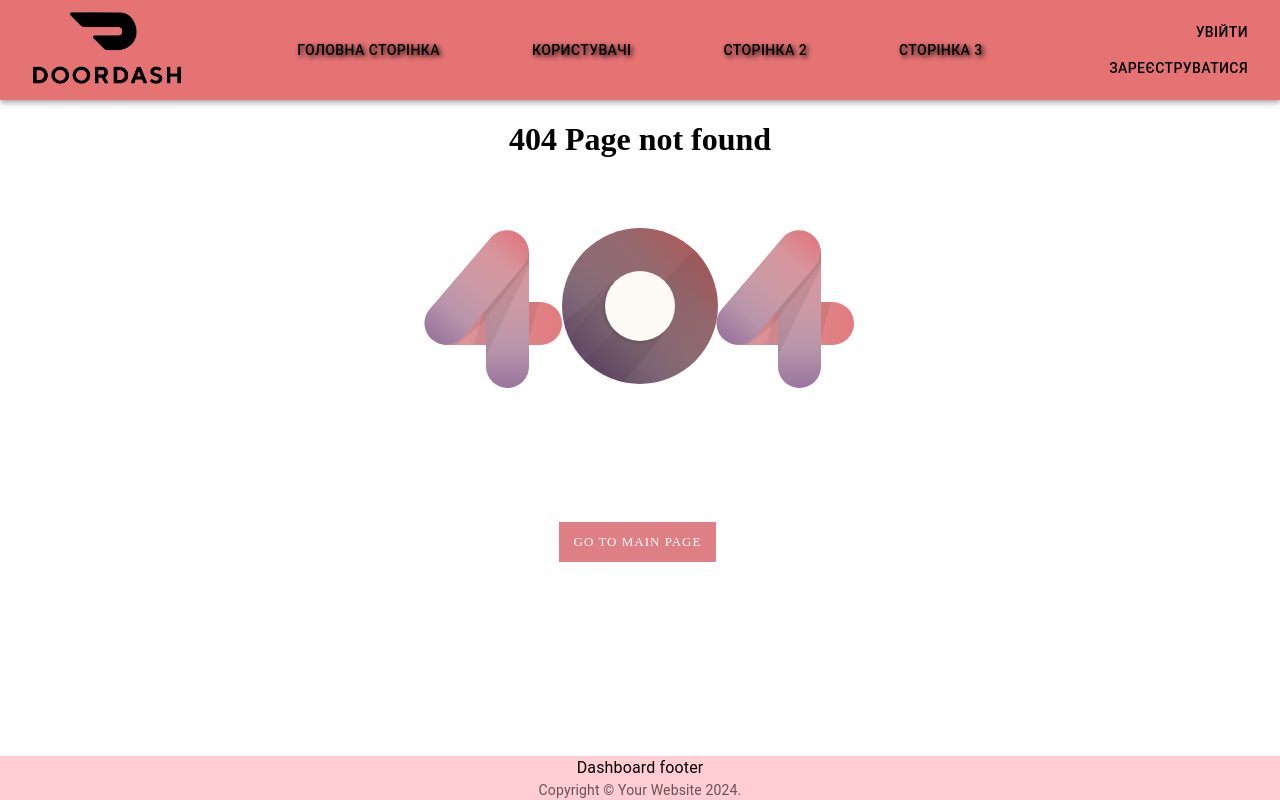
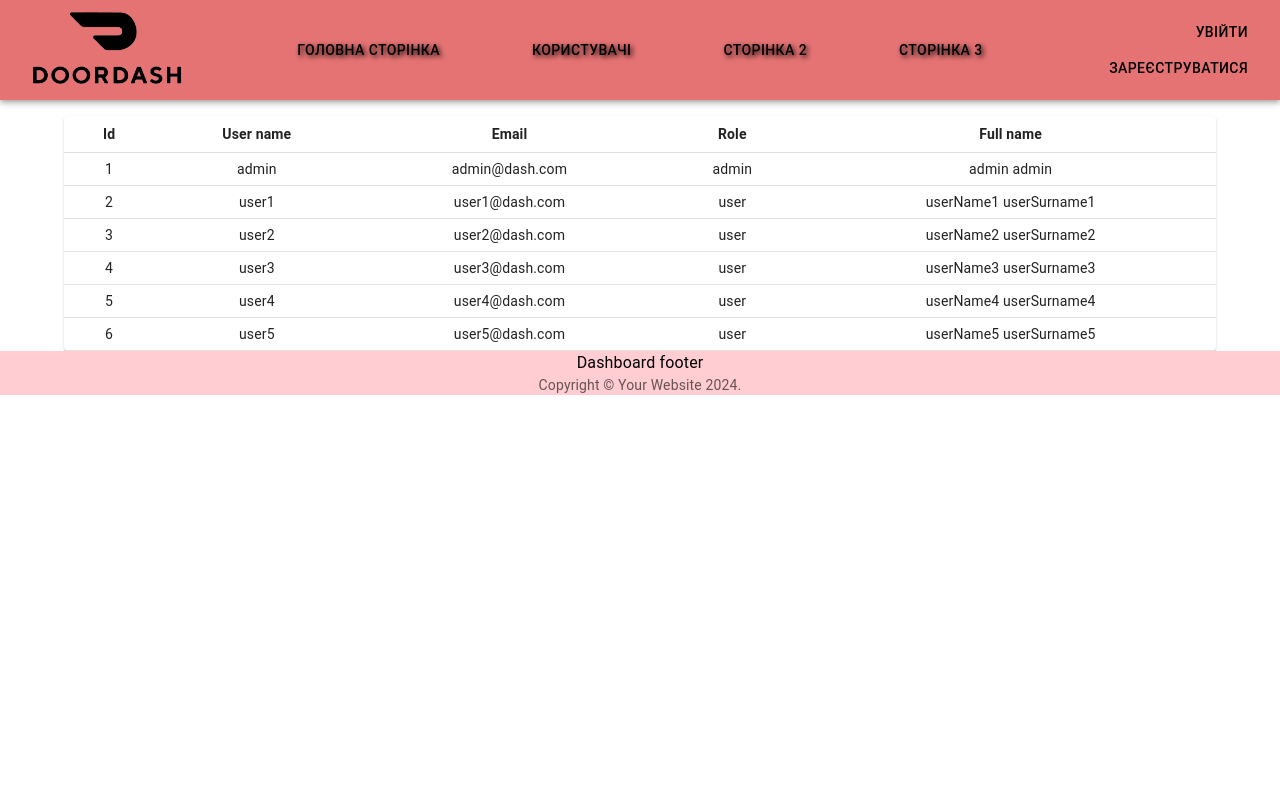
Before and after one commit to potapchukdmytro/dashboard, a React (Create React App) app: page /user in a window 1280 px wide. Before the commit this address had no page. Built offline with nearby package versions, Linux system fonts and the light colour scheme.

Commit message:
Add user path. Galery on main page and pagination

```diff
--- a/src/App.jsx
+++ b/src/App.jsx
@@ -1,6 +1,4 @@
 import React from "react";
-import Navbar from "./components/navbar/Navbar";
-import Footer from "./components/footer/Footer";
 import MainPage from "./pages/mainPage/MainPage";
 import NotFound from "./pages/notFound/NotFound";
 import { ThemeProvider } from "@mui/material/styles";
@@ -9,6 +7,7 @@
 import SignInPage from "./pages/auth/singin/SignInPage";
 import { Routes, Route } from "react-router-dom";
 import DefaulLayout from "./components/layouts/default/DefaultLayout";
+import UsersPage from "./pages/user/UsersPage";
 
 const App = () => {
     return (
@@ -16,7 +15,14 @@
             <Routes>
                 <Route path="/" element={<DefaulLayout />}>
                     <Route index element={<MainPage />} />
-                    <Route path="/createuser" element={<CreateUserPage />} />
+                    <Route path="user">
+                        <Route index element={<UsersPage />} />
+                        <Route
+                            path="createuser"
+                            element={<CreateUserPage />}
+                        />
+                    </Route>
+
                     <Route path="/signin" element={<SignInPage />} />
                     <Route path="*" element={<NotFound />} />
                 </Route>
--- a/src/components/footer/Footer.jsx
+++ b/src/components/footer/Footer.jsx
@@ -10,7 +10,7 @@
         <Box
             bgcolor={theme.palette.primary.light}
             sx={{
-                position: "fixed",
+                position: "relative",
                 bottom: 0,
                 textAlign: "center",
                 width: "100%",
--- a/src/components/navbar/Navbar.jsx
+++ b/src/components/navbar/Navbar.jsx
@@ -30,12 +30,16 @@
                     xs={8}
                     sx={{ justifyContent: "space-evenly" }}
                 >
+                    <Link to="/">
                         <Button sx={btnPageStyle} onClick={clickHandler}>
                             Головна сторінка
                         </Button>
+                    </Link>
+                    <Link to="user">
                         <Button sx={btnPageStyle} onClick={clickHandler}>
                             Користувачі
                         </Button>
+                    </Link>
                     <Button sx={btnPageStyle} onClick={clickHandler}>
                         Сторінка 2
                     </Button>
--- a/src/pages/mainPage/MainPage.jsx
+++ b/src/pages/mainPage/MainPage.jsx
@@ -1,104 +1,32 @@
-import React from "react";
+import React, { useEffect } from "react";
 import { useState } from "react";
 import {
     Box,
-    Table,
-    TableBody,
-    TableCell,
-    TableContainer,
-    TableHead,
-    TableRow,
-    Paper,
     Container,
     Typography,
     Button,
+    Grid,
+    Pagination,
+    ImageList,
+    ImageListItem,
 } from "@mui/material";
-
-const users = [
-    {
-        id: 1,
-        userName: "admin",
-        email: "admin@dash.com",
-        role: "admin",
-        name: "admin",
-        surname: "admin",
-    },
-    {
-        id: 2,
-        userName: "user1",
-        email: "user1@dash.com",
-        role: "user",
-        name: "userName1",
-        surname: "userSurname1",
-    },
-    {
-        id: 3,
-        userName: "user2",
-        email: "user2@dash.com",
-        role: "user",
-        name: "userName2",
-        surname: "userSurname2",
-    },
-    {
-        id: 4,
-        userName: "user3",
-        email: "user3@dash.com",
-        role: "user",
-        name: "userName3",
-        surname: "userSurname3",
-    },
-    {
-        id: 5,
-        userName: "user4",
-        email: "user4@dash.com",
-        role: "user",
-        name: "userName4",
-        surname: "userSurname4",
-    },
-    {
-        id: 6,
-        userName: "user5",
-        email: "user5@dash.com",
-        role: "user",
-        name: "userName5",
-        surname: "userSurname5",
-    },
-];
 
 export default function MainPage() {
     // state
     const [counter, setCounter] = useState(0);
+    const [images, setImages] = useState([]);
+    const [pagination, setPagination] = useState({ total: 0, page: 1 });
 
-    // деструктизація
-    // const admin = users[0];
+    const perPage = 8;
+    const imagesCategory = "Harry Potter"
+    const apiKey = "XnwpPKhh4msoD07AMkJrjHXUmXjMHaMyZYb4SAlxYB5njXsfZNSi9QKQ";
+    let apiUrl = `https://api.pexels.com/v1/search?query=${imagesCategory}&per_page=${perPage}&page=${pagination.page}`;
 
+    const pageCount = Math.ceil(pagination.total / perPage);
 
-    // const adminCopy = { ...admin, name: "mega admin", id: 100 };
-
-    // admin.email = "test";
-    // console.log(adminCopy);
-    // console.log(admin);
-
-    // {
-    //     id: 1,
-    //     userName: "admin",
-    //     email: "admin@dash.com",
-    //     role: "admin",
-    //     name: "admin",
-    //     surname: "admin",
-    // }
-
-    // const { name, surname } = admin;
-
-    // const colors = ["red", "green", "blue"];
-
-    // const [red, green, blue] = colors;
-
-    // console.log(red);
-    // console.log(green);
-    // console.log(blue);
-
-
+    const pageChangeHandler = (event, value) => {
+        setPagination({ ...pagination, page: value });
+    };
 
     const incrementClick = () => {
         setCounter(counter + 1);
@@ -110,67 +38,53 @@
         }
     };
 
+    useEffect(() => {
+        fetch(apiUrl, {
+            method: "GET",
+            headers: {
+                Authorization: apiKey,
+            },
+        })
+            .then((response) => {
+                if (response.status === 200) {
+                    return response.json();
+                }
+            })
+            .then((data) => {
+                const photos = data.photos.map((item) => item.src.medium);
+                setPagination({ ...pagination, total: data.total_results });
+                setImages(photos);
+            })
+            .catch((error) => {
+                console.log(error);
+            });
+    }, [pagination.page]);
+
     return (
         <Container sx={{ mt: 2 }}>
-            <TableContainer component={Paper}>
-                <Table
-                    sx={{ minWidth: 650 }}
-                    size="small"
-                    aria-label="a dense table"
-                >
-                    <TableHead>
-                        <TableRow>
-                            <TableCell
-                                sx={{ fontWeight: "bold" }}
-                                align="center"
-                            >
-                                Id
-                            </TableCell>
-                            <TableCell
-                                sx={{ fontWeight: "bold" }}
-                                align="center"
-                            >
-                                User name
-                            </TableCell>
-                            <TableCell
-                                sx={{ fontWeight: "bold" }}
-                                align="center"
-                            >
-                                Email
-                            </TableCell>
-                            <TableCell
-                                sx={{ fontWeight: "bold" }}
-                                align="center"
-                            >
-                                Role
-                            </TableCell>
-                            <TableCell
-                                sx={{ fontWeight: "bold" }}
-                                align="center"
-                            >
-                                Full name
-                            </TableCell>
-                        </TableRow>
-                    </TableHead>
-                    <TableBody>
-                        {users.map((item) => (
-                            <TableRow key={item.id}>
-                                <TableCell align="center">{item.id}</TableCell>
-                                <TableCell align="center">
-                                    {item.userName}
-                                </TableCell>
-                                <TableCell align="center">
-                                    {item.email}
-                                </TableCell>
-                                <TableCell align="center">
-                                    {item.role}
-                                </TableCell>
-                                <TableCell align="center">{`${item.name} ${item.surname}`}</TableCell>
-                            </TableRow>
-                        ))}
-                    </TableBody>
-                </Table>
-            </TableContainer>
+            <Grid container columnSpacing={2} rowSpacing={1}>
+                <ImageList variant="masonry" cols={3} gap={8}>
+                    {images.map((item) => (
+                        <ImageListItem key={item}>
+                            <img
+                                srcSet={`${item}?w=248&fit=crop&auto=format&dpr=2 2x`}
+                                src={`${item}?w=248&fit=crop&auto=format`}
+                                alt="image"
+                                loading="lazy"
+                            />
+                        </ImageListItem>
+                    ))}
+                </ImageList>
+                <Grid item xs={12} sx={{ display: "flex" }}>
+                    <Pagination
+                        page={pagination.page}
+                        onChange={pageChangeHandler}
+                        sx={{ m: "auto" }}
+                        count={pageCount}
+                        color="primary"
+                    />
+                </Grid>
+            </Grid>
 
             <Box sx={{ textAlign: "center", mt: 3 }}>
                 <Typography variant="h4">{counter}</Typography>
--- /dev/null
+++ b/src/pages/user/UsersPage.jsx
@@ -0,0 +1,130 @@
+import React from "react";
+import {
+    Table,
+    TableBody,
+    TableCell,
+    TableContainer,
+    TableHead,
+    TableRow,
+    Paper,
+    Container
+} from "@mui/material";
+
+const users = [
+    {
+        id: 1,
+        userName: "admin",
+        email: "admin@dash.com",
+        role: "admin",
+        name: "admin",
+        surname: "admin",
+    },
+    {
+        id: 2,
+        userName: "user1",
+        email: "user1@dash.com",
+        role: "user",
+        name: "userName1",
+        surname: "userSurname1",
+    },
+    {
+        id: 3,
+        userName: "user2",
+        email: "user2@dash.com",
+        role: "user",
+        name: "userName2",
+        surname: "userSurname2",
+    },
+    {
+        id: 4,
+        userName: "user3",
+        email: "user3@dash.com",
+        role: "user",
+        name: "userName3",
+        surname: "userSurname3",
+    },
+    {
+        id: 5,
+        userName: "user4",
+        email: "user4@dash.com",
+        role: "user",
+        name: "userName4",
+        surname: "userSurname4",
+    },
+    {
+        id: 6,
+        userName: "user5",
+        email: "user5@dash.com",
+        role: "user",
+        name: "userName5",
+        surname: "userSurname5",
+    }
+];
+
+const UsersPage = () => {
+    return (
+        <Container sx={{ mt: 2 }}>
+            <TableContainer component={Paper}>
+                <Table
+                    sx={{ minWidth: 650 }}
+                    size="small"
+                    aria-label="a dense table"
+                >
+                    <TableHead>
+                        <TableRow>
+                            <TableCell
+                                sx={{ fontWeight: "bold" }}
+                                align="center"
+                            >
+                                Id
+                            </TableCell>
+                            <TableCell
+                                sx={{ fontWeight: "bold" }}
+                                align="center"
+                            >
+                                User name
+                            </TableCell>
+                            <TableCell
+                                sx={{ fontWeight: "bold" }}
+                                align="center"
+                            >
+                                Email
+                            </TableCell>
+                            <TableCell
+                                sx={{ fontWeight: "bold" }}
+                                align="center"
+                            >
+                                Role
+                            </TableCell>
+                            <TableCell
+                                sx={{ fontWeight: "bold" }}
+                                align="center"
+                            >
+                                Full name
+                            </TableCell>
+                        </TableRow>
+                    </TableHead>
+                    <TableBody>
+                        {users.map((item) => (
+                            <TableRow key={item.id}>
+                                <TableCell align="center">{item.id}</TableCell>
+                                <TableCell align="center">
+                                    {item.userName}
+                                </TableCell>
+                                <TableCell align="center">
+                                    {item.email}
+                                </TableCell>
+                                <TableCell align="center">
+                                    {item.role}
+                                </TableCell>
+                                <TableCell align="center">{`${item.name} ${item.surname}`}</TableCell>
+                            </TableRow>
+                        ))}
+                    </TableBody>
+                </Table>
+            </TableContainer>
+        </Container>
+    );
+};
+
+export default UsersPage;
```
Lines whose indentation alone changed are shown as unchanged.
